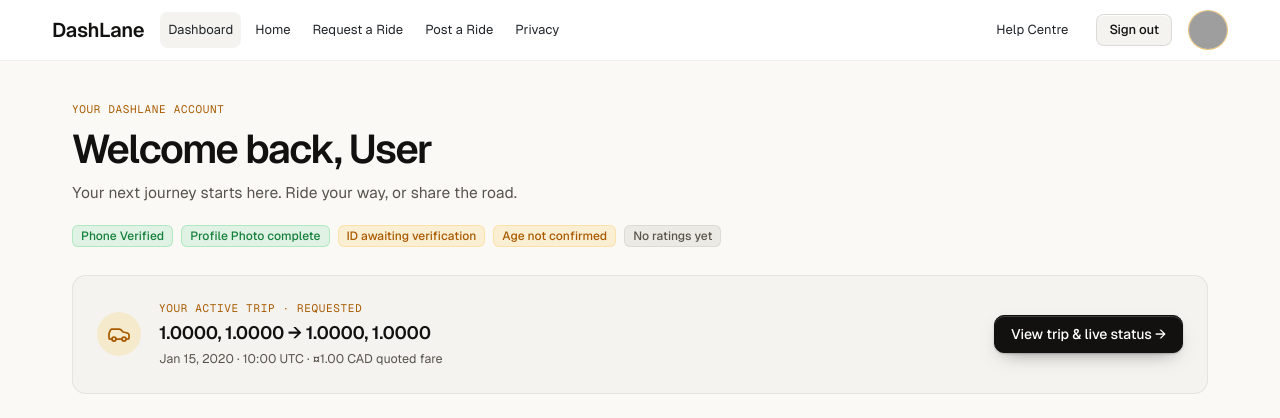
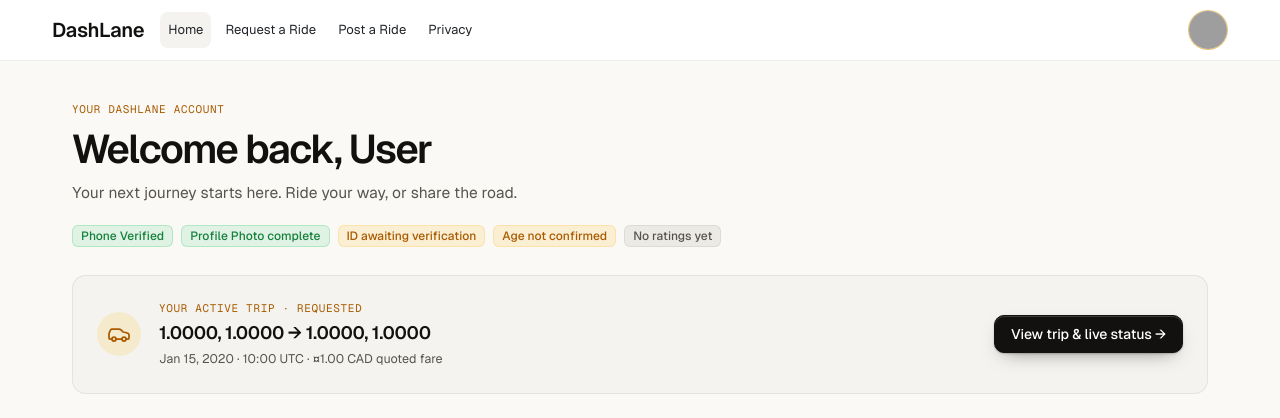
Before and after one commit to Saad5A/DashLane, an ASP.NET Core app: page / in a window 1280 px wide. Shown: the top 418 px of the page. Run offline with ASP.NET Core 8, Linux system fonts and the light colour scheme; the visitor is signed in with stand-in values (Sample User, id 1); tables that the repository leaves empty hold one stand-in row (values such as "Sample post"); style sheets or scripts are compiled from the project's sources; the project's own start-up code is not run, and a stand-in starts its controllers and pages; some libraries are stand-ins or nearby versions; grey boxes are pictures that could not be loaded.

Commit message:
refactor(nav): remove duplicate Dashboard link and consolidate under Home

```diff
--- a/Controllers/HomeController.cs
+++ b/Controllers/HomeController.cs
@@ -39,6 +39,7 @@ public class HomeController : Controller
         _db = db;
     }
 
+    [HttpGet]
     [ResponseCache(Duration = 0, Location = ResponseCacheLocation.None, NoStore = true)]
     public async Task<IActionResult> Index()
     {
@@ -46,7 +47,7 @@ public class HomeController : Controller
         {
             var member = await CurrentMember();
             return member.OnboardingCompletedUtc.HasValue
-                ? await Dashboard()
+                ? await MemberHomeAsync(member)
                 : ResumeSetup(member);
         }
         var stats = await _membership.NetworkStatsAsync();
@@ -59,13 +60,11 @@ public class HomeController : Controller
         });
     }
 
-    [Authorize]
     [HttpGet]
-    [ResponseCache(Duration = 0, Location = ResponseCacheLocation.None, NoStore = true)]
-    public async Task<IActionResult> Dashboard()
+    public IActionResult Dashboard() => RedirectToActionPermanent(nameof(Index));
+
+    private async Task<IActionResult> MemberHomeAsync(Member member)
     {
-        var member = await CurrentMember();
-        if (!member.OnboardingCompletedUtc.HasValue) return ResumeSetup(member);
         var ct = HttpContext.RequestAborted;
         var driver = await _db.DriverProfiles.AsNoTracking().Include(d => d.Vehicle)
             .SingleOrDefaultAsync(d => d.MemberId == member.Id, ct);
@@ -610,7 +609,7 @@ public class HomeController : Controller
 
         member.OnboardingCompletedUtc = DateTime.UtcNow;
         await _membership.SaveAsync(member);
-        return RedirectToAction(nameof(Dashboard));
+        return RedirectToAction(nameof(Index));
     }
 
     [Authorize]
@@ -749,7 +748,7 @@ public class HomeController : Controller
 
     private IActionResult ResumeSetup(Member member)
     {
-        if (member.OnboardingCompletedUtc.HasValue) return RedirectToAction(nameof(Dashboard));
+        if (member.OnboardingCompletedUtc.HasValue) return RedirectToAction(nameof(Index));
         var open = FirstOpenStep(member);
         if (open == 5)
         {
--- a/Views/Home/Dashboard.cshtml
+++ b/Views/Home/Dashboard.cshtml
@@ -1,7 +1,7 @@
 @model DashboardViewModel
 @{
     Layout = "_Layout";
-    ViewData["Title"] = "Your dashboard";
+    ViewData["Title"] = "Your home";
     ViewData["Dashboard"] = true;
     var vehicle = Model.VehicleSummary;
     var cad = System.Globalization.CultureInfo.GetCultureInfo("en-CA");
--- a/Views/Shared/_Layout.cshtml
+++ b/Views/Shared/_Layout.cshtml
@@ -11,6 +11,8 @@
     var navbarParts = navbarName.Split(' ', StringSplitOptions.RemoveEmptyEntries);
     var navbarInitials = navbarParts.Length == 0 ? "?" :
         string.Concat(navbarParts.Take(1).Concat(navbarParts.Length > 1 ? navbarParts.TakeLast(1) : Array.Empty<string>()).Select(p => p[..1])).ToUpperInvariant();
+    var isHome = string.Equals(ViewContext.RouteData.Values["controller"]?.ToString(), "Home", StringComparison.OrdinalIgnoreCase) &&
+        string.Equals(ViewContext.RouteData.Values["action"]?.ToString(), "Index", StringComparison.OrdinalIgnoreCase);
 }
 <html lang="en">
 <head>
@@ -33,12 +35,8 @@
                 </button>
                 <div class="navbar-collapse collapse d-sm-inline-flex justify-content-between">
                     <ul class="navbar-nav flex-grow-1">
-                        @if (User.Identity?.IsAuthenticated == true)
-                        {
-                            <li class="nav-item"><a class="nav-link text-dark" asp-controller="Home" asp-action="Dashboard" aria-current="@(ViewData["Dashboard"] as bool? == true ? "page" : null)">Dashboard</a></li>
-                        }
                         <li class="nav-item">
-                            <a class="nav-link text-dark" asp-area="" asp-controller="Home" asp-action="Index">Home</a>
+                            <a class="nav-link text-dark @(isHome ? "active" : "")" asp-area="" asp-controller="Home" asp-action="Index" aria-current="@(isHome ? "page" : null)">Home</a>
                         </li>
                         <li class="nav-item">
                             <a class="nav-link text-dark" asp-controller="Rides" asp-action="Request">Request a Ride</a>
@@ -50,15 +48,6 @@
                             <a class="nav-link text-dark" asp-area="" asp-controller="Home" asp-action="Privacy">Privacy</a>
                         </li>
                     </ul>
-                    @if (ViewData["Dashboard"] as bool? == true)
-                    {
-                        <div class="dash-nav-account">
-                            <a class="nav-link text-dark" asp-controller="Home" asp-action="Help">Help Centre</a>
-                            <form asp-controller="Home" asp-action="SignOut" method="post">
-                                <button class="btn btn-secondary btn-sm" type="submit">Sign out</button>
-                            </form>
-                        </div>
-                    }
                 </div>
                 @if (User.Identity?.IsAuthenticated == true)
                 {
--- a/wwwroot/css/dashboard.css
+++ b/wwwroot/css/dashboard.css
@@ -5,7 +5,6 @@ body.dashboard-shell { display: block; margin-bottom: 0; }
 .dashboard-shell .navbar { max-width: 1200px; min-height: 60px; margin: auto !important; box-shadow: none; border: 0 !important; }
 .dashboard-shell .navbar-brand { color: var(--text); font-weight: 600; letter-spacing: -.02em; }
 .dashboard-shell .navbar-nav { gap: 6px; }
-.dash-nav-account { display: flex; align-items: center; gap: 12px; }
 .dashboard-shell .nav-link { border-radius: var(--r-sm); font-size: 13px; }
 .dashboard-shell .nav-link:hover, .dashboard-shell .nav-link[aria-current="page"] { background: var(--surface-2); }
 .dashboard-shell > footer.footer { position: static; margin-top: 48px; line-height: 1.5; padding: 24px var(--gutter); background: var(--surface-2); font-size: 12.5px; }
--- a/wwwroot/css/site.css
+++ b/wwwroot/css/site.css
@@ -19,6 +19,11 @@ html {
 
 body {
   margin-bottom: 60px;
+}
+
+.navbar .nav-link[aria-current="page"] {
+  background: var(--surface-2, #f4f3ef);
+  border-radius: var(--r-sm, 8px);
 }
 
 /* Shared authenticated profile trigger; fallbacks match DESIGN.md account tokens. */
```
